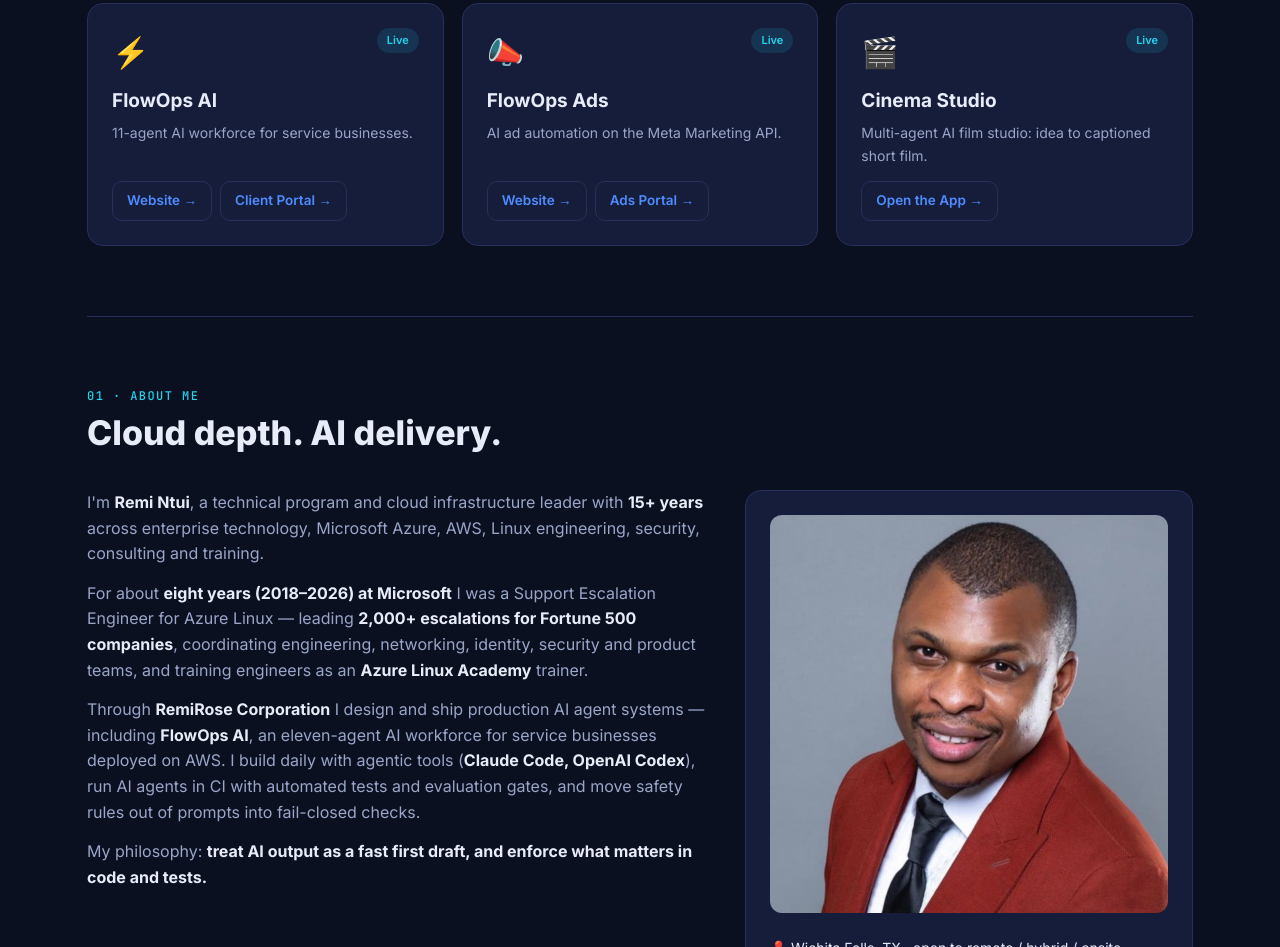
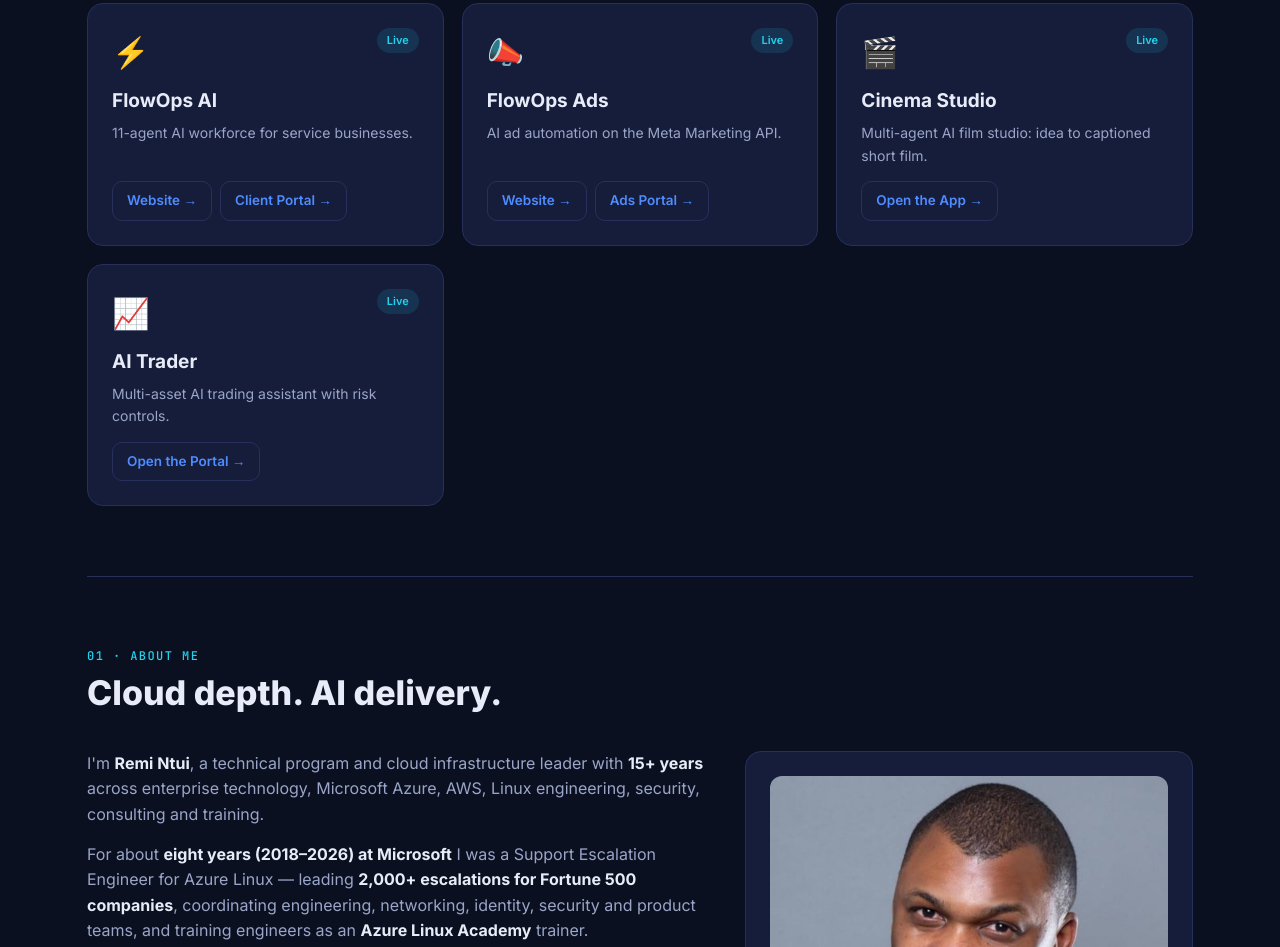
Before and after one commit to Remintui/Remintui.github.io, a plain HTML site: page index.html in a window 1280 px wide. Shown: the part 1262-2209 px from the top of the page. Drawn offline with Linux system fonts and the light colour scheme.

Commit message:
Add AI Trader portal link
Co-Authored-By: Claude Opus 5.5 <noreply@anthropic.com>
Claude-Session: https://claude.ai/code/session_01TZAkdQG5QHNtRp4fDqrBU7

```diff
--- a/index.html
+++ b/index.html
@@ -8,7 +8,7 @@
 <meta property="og:type" content="website">
 <meta property="og:url" content="https://remintui.github.io/">
 <meta property="og:title" content="Remi Ntui — AI Engineering Lead · Agentic AI · Azure / AWS / Linux">
-<meta property="og:description" content="Ex-Microsoft Azure Linux Escalation Engineer (2,000+ Fortune 500 escalations). Builder of FlowOps AI, FlowOps Ads and Cinema Studio — live AI agent systems on AWS.">
+<meta property="og:description" content="Ex-Microsoft Azure Linux Escalation Engineer (2,000+ Fortune 500 escalations). Builder of FlowOps AI, FlowOps Ads, Cinema Studio and AI Trader — live AI agent systems on AWS.">
 <meta property="og:image" content="https://remintui.github.io/assets/remi.jpg">
 <meta property="og:image:width" content="665">
 <meta property="og:image:height" content="700">
@@ -225,6 +225,7 @@
       <div class="card"><div class="top"><span class="emoji">⚡</span><span class="status">Live</span></div><h3>FlowOps AI</h3><p>11-agent AI workforce for service businesses.</p><div class="lnks" style="margin-top:14px"><a class="go" href="https://flowopai.com" target="_blank" rel="noopener">Website →</a><a class="go" href="https://portal.flowopai.com" target="_blank" rel="noopener">Client Portal →</a></div></div>
       <div class="card"><div class="top"><span class="emoji">📣</span><span class="status">Live</span></div><h3>FlowOps Ads</h3><p>AI ad automation on the Meta Marketing API.</p><div class="lnks" style="margin-top:14px"><a class="go" href="https://flowopads.com" target="_blank" rel="noopener">Website →</a><a class="go" href="https://app.flowopads.com" target="_blank" rel="noopener">Ads Portal →</a></div></div>
       <div class="card"><div class="top"><span class="emoji">🎬</span><span class="status">Live</span></div><h3>Cinema Studio</h3><p>Multi-agent AI film studio: idea to captioned short film.</p><div class="lnks" style="margin-top:14px"><a class="go" href="https://studio.flowopai.com" target="_blank" rel="noopener">Open the App →</a></div></div>
+      <div class="card"><div class="top"><span class="emoji">📈</span><span class="status">Live</span></div><h3>AI Trader</h3><p>Multi-asset AI trading assistant with risk controls.</p><div class="lnks" style="margin-top:14px"><a class="go" href="https://aitrader.flowopai.com" target="_blank" rel="noopener">Open the Portal →</a></div></div>
     </div>
   </section>
 
@@ -343,7 +344,7 @@ const PROJECTS = [
   {e:"🌍",t:"Glosavida (formerly BitRemit)",tags:["fintech"],s:"Architecture",u:"",
    d:"Crypto-to-mobile-money remittances paying out in Cameroon (BTC→USDT→XAF, MTN MoMo and Orange Money). Led feasibility and architecture including KYC/AML/OFAC and BEAC/COBAC rules; identified licensing and payout partnerships as the critical path.",
    k:["Stablecoins","MTN MoMo","Orange Money","KYC/AML/OFAC"]},
-  {e:"📈",t:"AI Trader",tags:["ai","fintech"],s:"In development",u:"",
+  {e:"📈",t:"AI Trader",tags:["ai","fintech","live"],s:"Live",u:"",links:[["Open the Portal","https://aitrader.flowopai.com"]],
    d:"Multi-asset trading assistant (stocks, crypto, forex, futures, options, indexes) with risk controls and a configurable daily target.",
    k:["Python","AWS","Cloudflare"]},
   {e:"🎥",t:"n8n AI Video Pipeline",tags:["ai","media"],s:"Built",u:"",
@@ -377,6 +378,7 @@ const VENTURES = [
   ["🖥️","FlowOps AI Portal","portal.flowopai.com","https://portal.flowopai.com"],
   ["📣","FlowOps Ads","flowopads.com","https://flowopads.com"],
   ["🎬","Cinema Studio","studio.flowopai.com","https://studio.flowopai.com"],
+  ["📈","AI Trader","aitrader.flowopai.com","https://aitrader.flowopai.com"],
   ["🛡️","RemiRose Life360","Insurance","https://life360.remirosecorp.com"],
   ["🧾","LegacyWise Tax","Tax preparation","https://advisors.legacywisetax.com"],
   ["🌍","Glosavida","glosavida.com","https://glosavida.com"],
```
